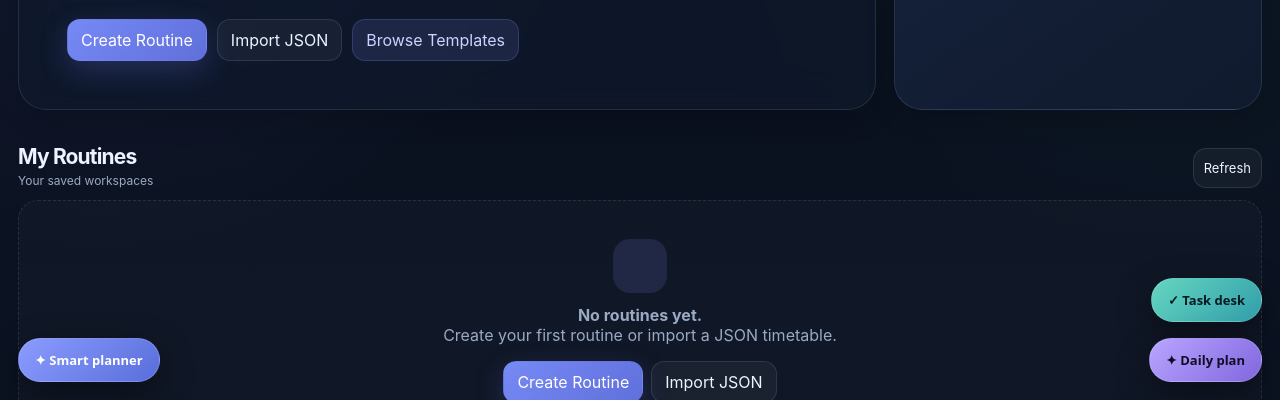
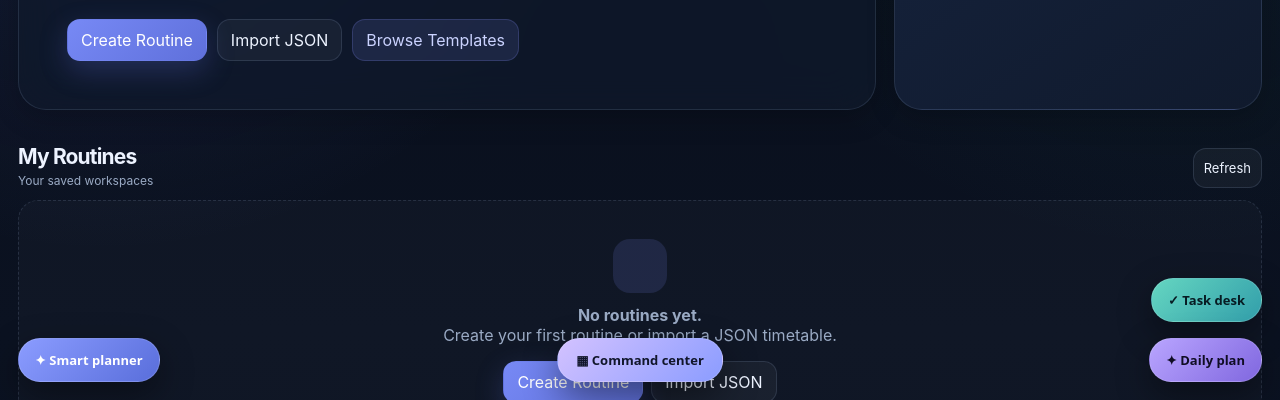
Before and after one commit to dhirendra-dev/MyRoutine, a plain HTML site: page index.html in a window 1280 px wide. Shown: the part 400-800 px from the top of the page. Drawn offline with nearby package versions, Linux system fonts and the light colour scheme.

Commit message:
Load unified Command Center module

```diff
--- a/index.html
+++ b/index.html
@@ -810,6 +810,7 @@ button:focus-visible,input:focus-visible,select:focus-visible{outline:3px solid
 <script src="routine-smart.js"></script>
 <script src="routine-daily-planner.js"></script>
 <script src="routine-task-desk.js"></script>
+<script src="routine-command-center.js"></script>
 
 
 <script>
```
